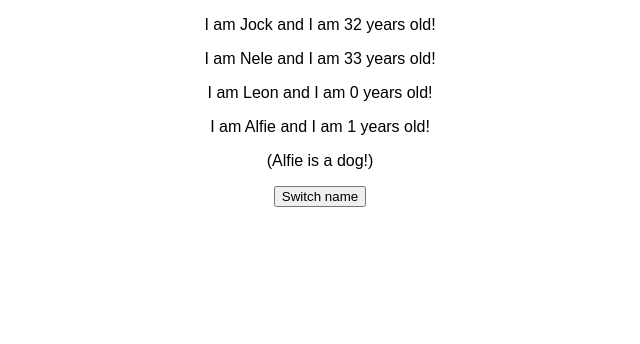
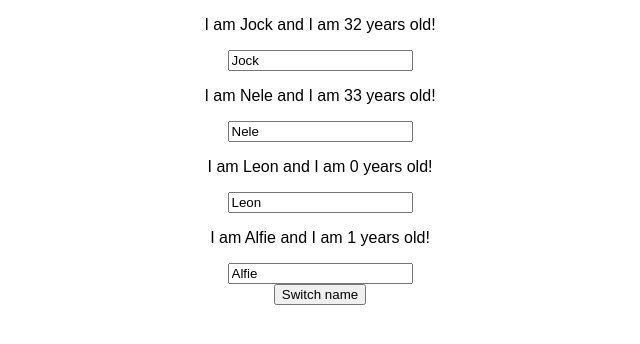
Before and after one commit to jock-dalby/react-complete-guide, a React (Create React App) app: page / in a window 1280 px wide. Shown: the top 344 px of the page, without its empty margins (320-960 px from the left). Built offline with nearby package versions, Linux system fonts and the light colour scheme.

Commit message:
enable user to dynamically update name property of persons

```diff
--- a/src/App.js
+++ b/src/App.js
@@ -4,21 +4,52 @@ import Person from './Person/Person';
 
 class App extends Component {
   state = {
-    dogsName: 'Alfie'
+    persons: [
+      { name: 'Jock', age: 32 },
+      { name: 'Nele', age: 33 },
+      { name: 'Leon', age: 0 },
+      { name: 'Alfie', age: 1 },
+    ]
   }
 
-  switchNameHandler = (newName) => {
-    // DON'T DO THIS ==> this.state.dogsName = 'super Alfie';
-    this.setState({dogsName: newName});
+  switchAlfiesNameHandler = (newName) => {
+    this.setState({
+      persons: [
+        ...this.state.persons.slice(0, 3),
+        { name: newName , age: 1 }
+      ]
+    });
   }
+
+  nameChangedHandler = (event) => {
+    // Make a copy
+    const persons = [...this.state.persons];
+    // Change the copy
+    persons[+event.target.name].name = event.target.value;
+    // Overwrite original with updated copy
+    this.setState({
+      persons
+    })
+  }
+
   render() {
     return (
       <div className="App">
-        <Person name="Jock" age="32"/>
-        <Person switchNameHandler={this.switchNameHandler.bind(this, 'super Alfie')} name="Nele" age="33"/>
-        <Person name="Leon" age="0"/>
-        <Person name={this.state.dogsName} age="1">({this.state.dogsName} is a dog!)</Person>
-        <button onClick={this.switchNameHandler.bind(this, 'super dooper Alfie')}>Switch name</button>
+        {
+          this.state.persons.map((el, i) => {
+            return <Person name={el.name}
+                      age={el.age}
+                      key={i}
+                      index={i}
+                      nameChangedHandler={this.nameChangedHandler} />
+          })
+        }
+        {/* Two ways to dynamically pass values to event handlers:
+          1. Assigning an anonymous arrow funtion to the click event which will
+            handle the call of the handler method when executed.
+          2. Using the bind method as below. This is the preferred, more efficient method.
+        */}
+        <button onClick={this.switchAlfiesNameHandler.bind(this, 'super dooper Alfie')}>Switch name</button>
       </div>
     );
 
--- a/src/Person/Person.js
+++ b/src/Person/Person.js
@@ -3,8 +3,12 @@ import React from 'react';
 const person = (props) => {
     return (
         <div>
-            <p onClick={props.switchNameHandler} >I am {props.name} and I am {props.age} years old!</p>
+            <p onClick={props.switchAlfiesNameHandler} >I am {props.name} and I am {props.age} years old!</p>
             <p>{props.children}</p>
+            <input type="text"
+                name={props.index}
+                value={props.name}
+                onChange={props.nameChangedHandler}/>
         </div>
     )
 }
```
